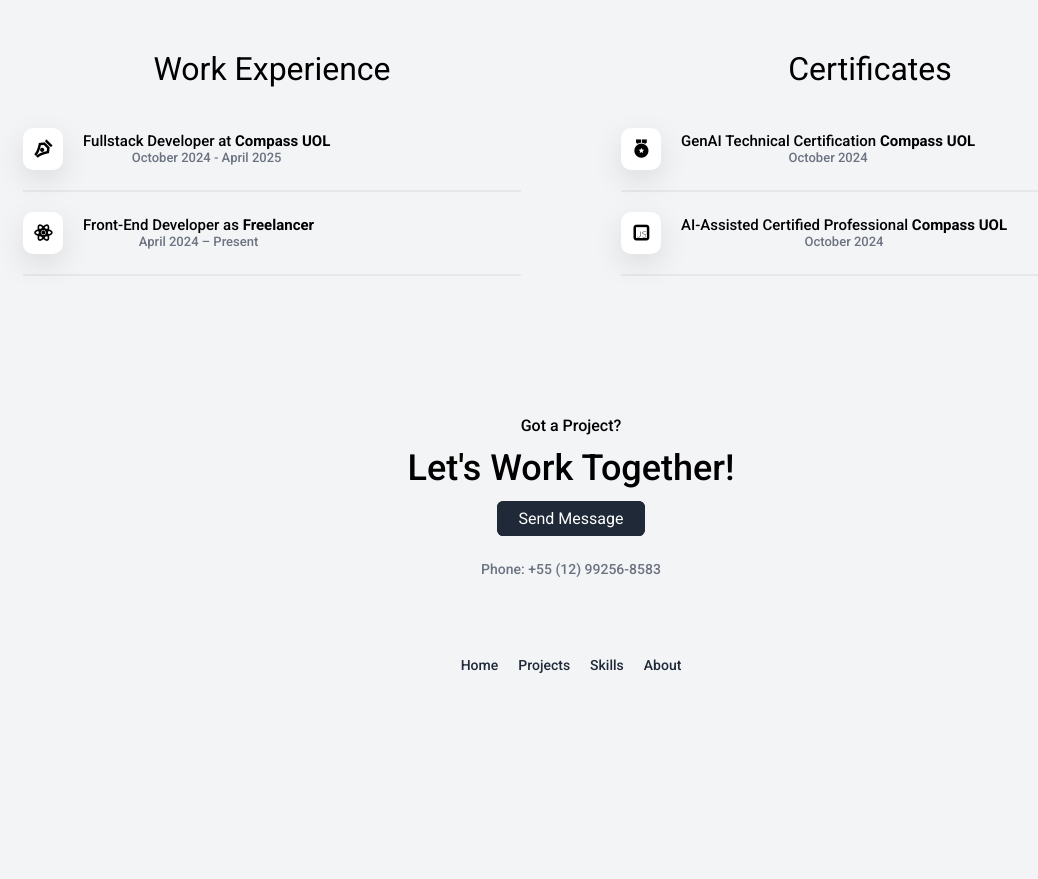
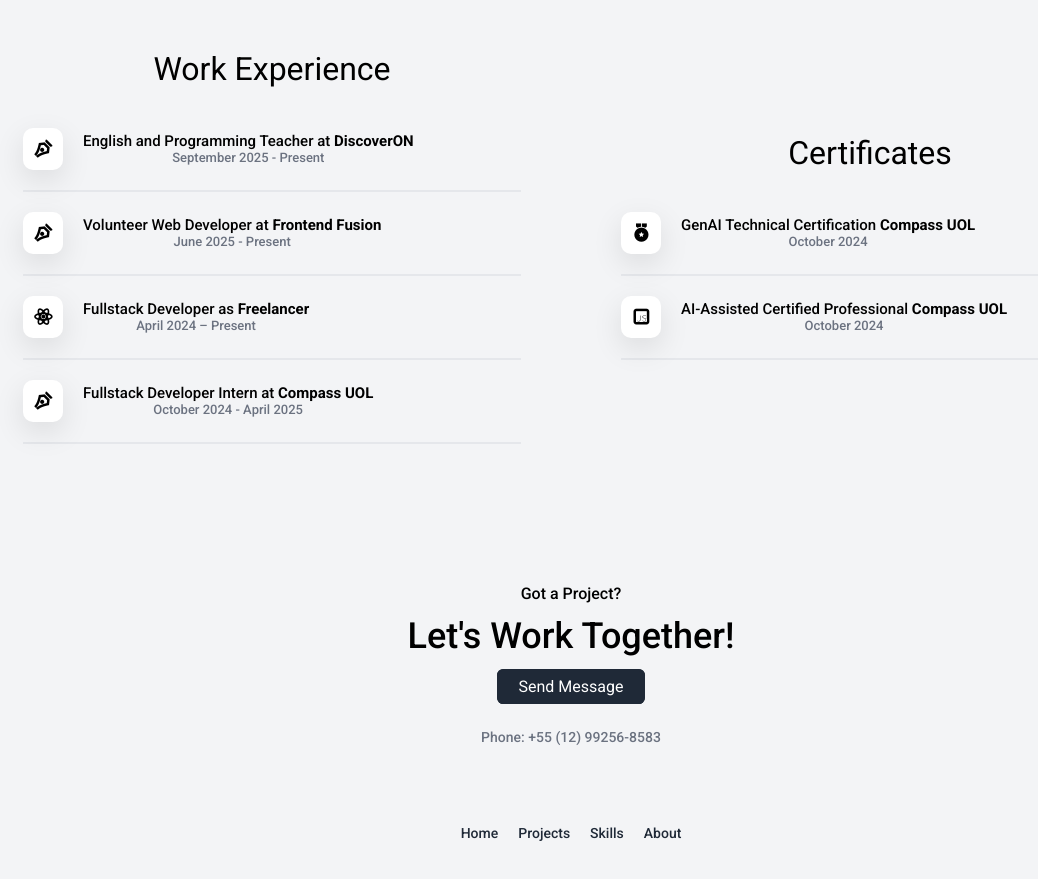
Before and after one commit to oluisvi/Portifolio, a React (Vite) app: page / in a window 1280 px wide. Shown: the part 2800-3679 px from the top of the page, without its empty margins (69-1107 px from the left). Before the commit the page ends 3525 px from the top, so only its background shows below. Built offline with nearby package versions, Linux system fonts and the light colour scheme.

Commit message:
add - adding new experiences to portifolio

```diff
--- a/src/sections/Experience.jsx
+++ b/src/sections/Experience.jsx
@@ -12,9 +12,19 @@ export default function(){
           <i className="ri-pen-nib-line"></i>
           <div className="job__info">
             <h5>
-              Fullstack Developer at <span>Compass UOL</span>
+              English and Programming Teacher at <span>DiscoverON </span>
             </h5>
-            <p>October 2024 - April 2025</p>
+            <p>September 2025 - Present</p>
+          </div>
+        </article>
+
+        <article className="job">
+          <i className="ri-pen-nib-line"></i>
+          <div className="job__info">
+            <h5>
+              Volunteer Web Developer at <span>Frontend Fusion</span>
+            </h5>
+            <p>June 2025 - Present</p>
           </div>
         </article>
 
@@ -22,11 +32,22 @@ export default function(){
           <i className="ri-reactjs-fill"></i>
           <div className="job__info">
             <h5>
-              Front-End Developer as <span>Freelancer</span>
+              Fullstack Developer as <span>Freelancer</span>
             </h5>
             <p>April 2024 – Present</p>
           </div>
         </article>
+
+        <article className="job">
+          <i className="ri-pen-nib-line"></i>
+          <div className="job__info">
+            <h5>
+              Fullstack Developer Intern at <span>Compass UOL</span>
+            </h5>
+            <p>October 2024 - April 2025</p>
+          </div>
+        </article>
+
       </section>
 
       <section className="career__awards">
```
